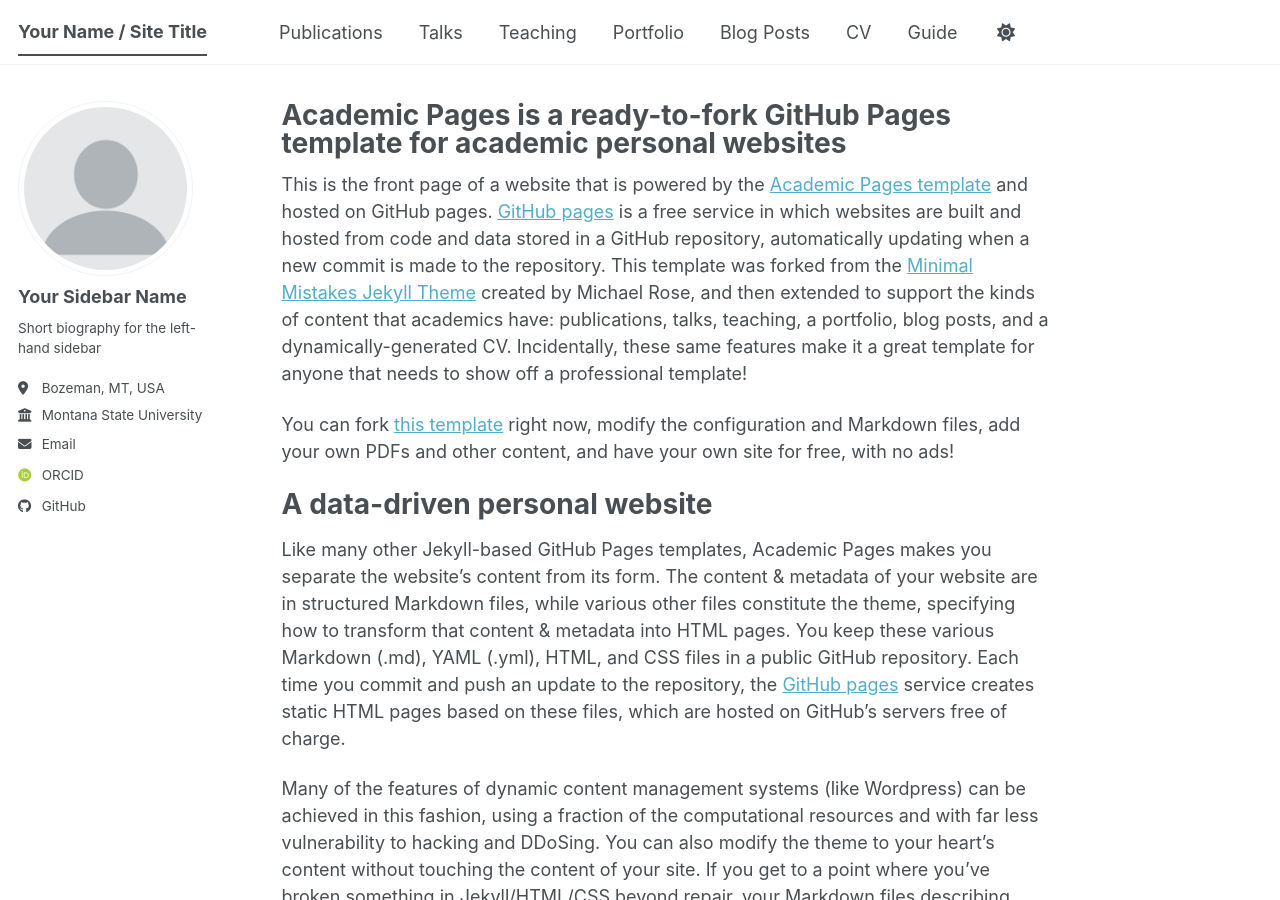
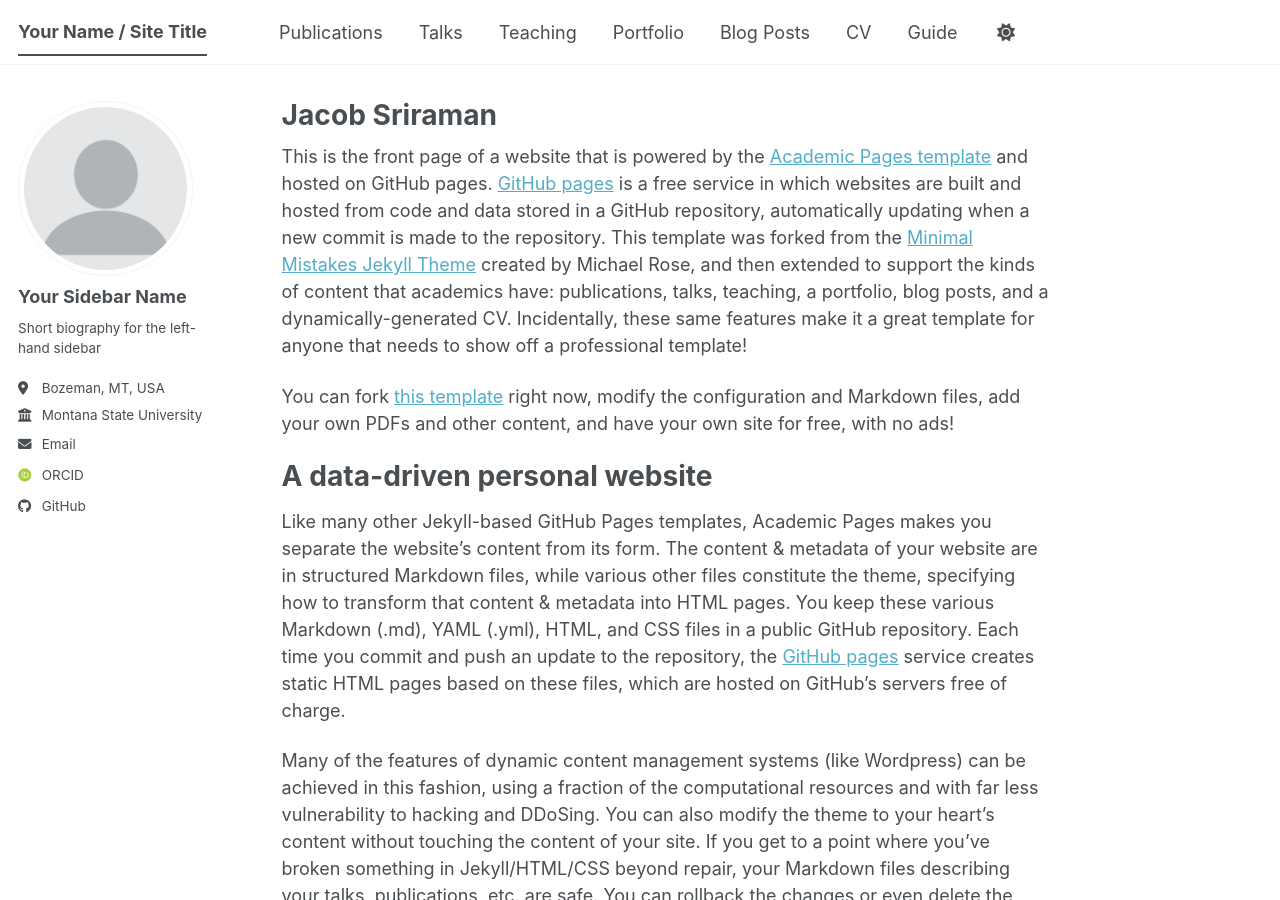
Before and after one commit to jacobsriraman/jacobsriraman.github.io, a Jekyll site: the page built from _pages/about.md, in a window 1280 px wide and 900 px high. Built offline with Jekyll 4.4.1, drawn with Linux system fonts in a browser that asks for light colours; some web fonts are replaced; a script bundle is joined from its source files by our own code; library files that are not in the unit come from our copies.

Commit message:
Add name

```diff
--- a/_pages/about.md
+++ b/_pages/about.md
@@ -1,6 +1,6 @@
 ---
 permalink: /
-title: "Academic Pages is a ready-to-fork GitHub Pages template for academic personal websites"
+title: "Jacob Sriraman"
 author_profile: true
 redirect_from:
   - /about/
```
